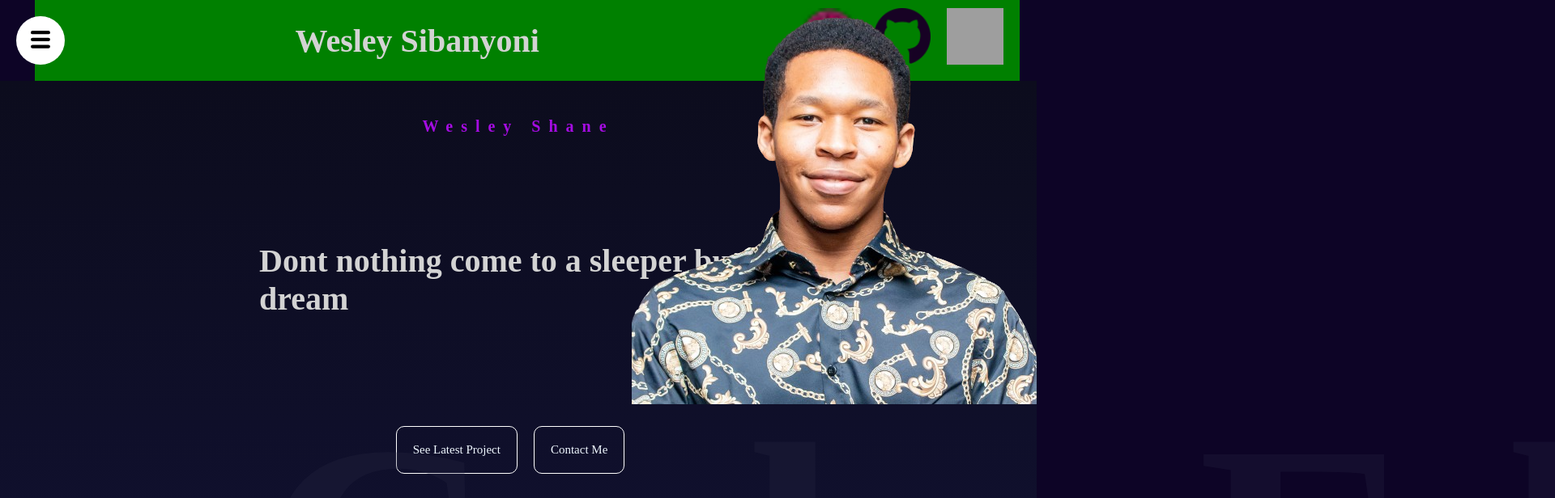
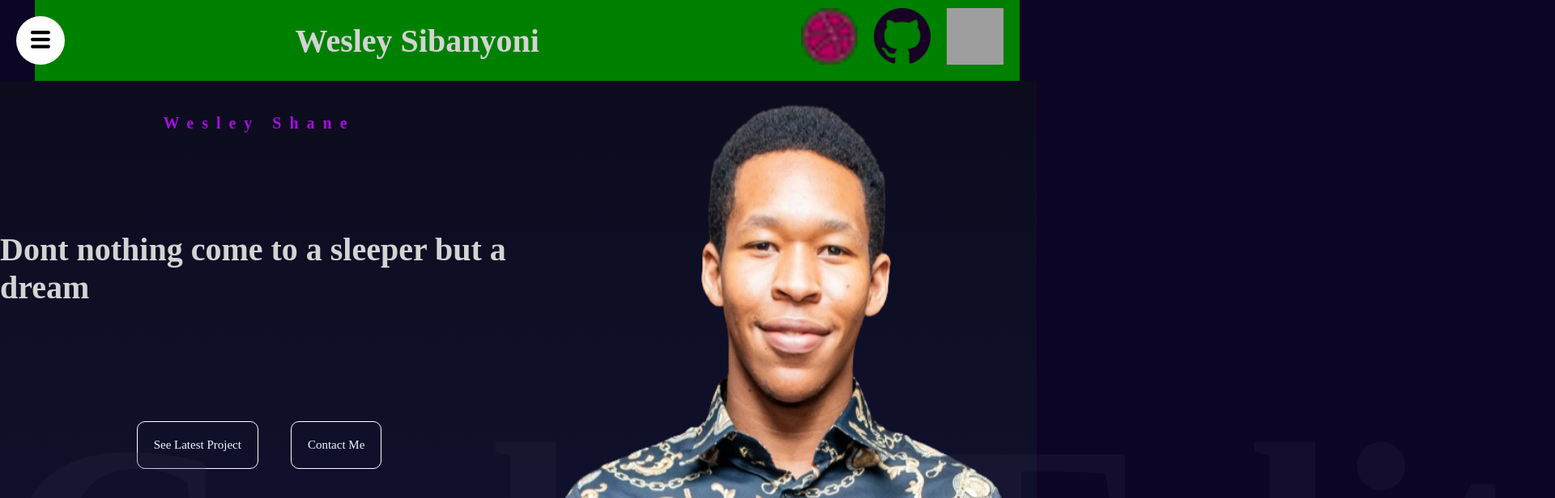
Before and after one commit to WesleySibz/Portfolio, a React (Vite) app in the folder Wes-port/: page / in a window 1280 px wide. Shown: the top 616 px of the page at 81% size, 1920 px wide, since content can reach past the window. Built offline with nearby package versions, Linux system fonts and the light colour scheme; grey boxes are pictures that could not be loaded; a web font is replaced by a local one.

Commit message:
"Updated Navbar component to animate Dribble image and refactored hero component styles"

```diff
--- a/Wes-port/src/Components/Navbar/Navbar.jsx
+++ b/Wes-port/src/Components/Navbar/Navbar.jsx
@@ -15,7 +15,10 @@ const Navbar = () => {
         >Wesley Sibanyoni</motion.span>
 
         <div className="social">
-          <a href="Dribble"><img src=".\src\Components\assets\dribble.png" alt="Dribble" /></a>
+          <a href="Dribble"><motion.img
+          animate={{opacity:1, duration:0.5}}
+          transition={{duration:0.5}}
+          src=".\src\Components\assets\dribble.png" alt="Dribble" /></a>
           <a href="Github"><img src=".\src\Components\assets\github.png" alt="Github" /></a>
           <a href="LinkedIn"><img src=".\src\Components\assets\linkedin.png" alt="LinkedIn" /></a>
         </div>
--- a/Wes-port/src/Components/hero/hero.scss
+++ b/Wes-port/src/Components/hero/hero.scss
@@ -1,5 +1,9 @@
+:root{
+    --height:calc(100vh - 100px);
+}
+
 .hero{
-    height:calc(100vh - 100px);
+    height:var(--height);
     overflow: hidden;
     background: linear-gradient(180deg, #0c0c1d,#111132) ;
 
@@ -13,7 +17,9 @@
             width: 50%;
             height: 100%;
             display: flex;
+            left: 0px;
             flex-direction: column;
+            margin-left: 0px;
             justify-content: start;
             gap: 40px;
 
@@ -36,7 +42,7 @@
                     background-color: transparent;
                     font-size: 15px;
                     color: aliceblue;
-                    margin-right: 20px;
+                    margin: 20px;
                     cursor: pointer;
                     font-weight: 300;
 
@@ -61,9 +67,15 @@
         .img-container
         {
         position: absolute;
-        height: 100%;
-        top: 0;
-        right: 0;
+        height: var(--height);
+        width: calc((var(--height) - 100px));
+        top: 100px;
+        right: 0px;
+
+        img{
+            width: 100%;
+            height: 100%;
+        }
 
         }
 
```
